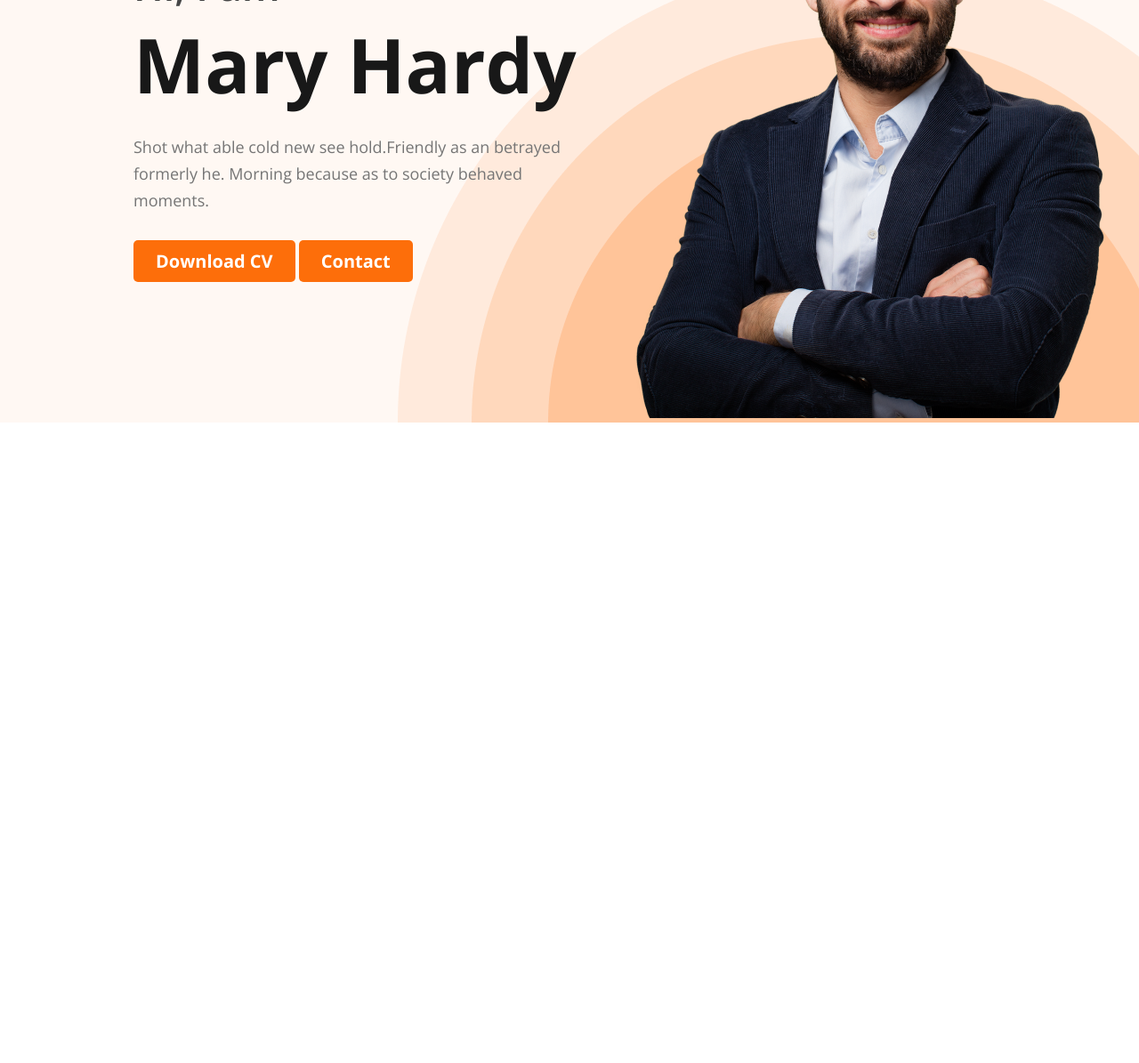
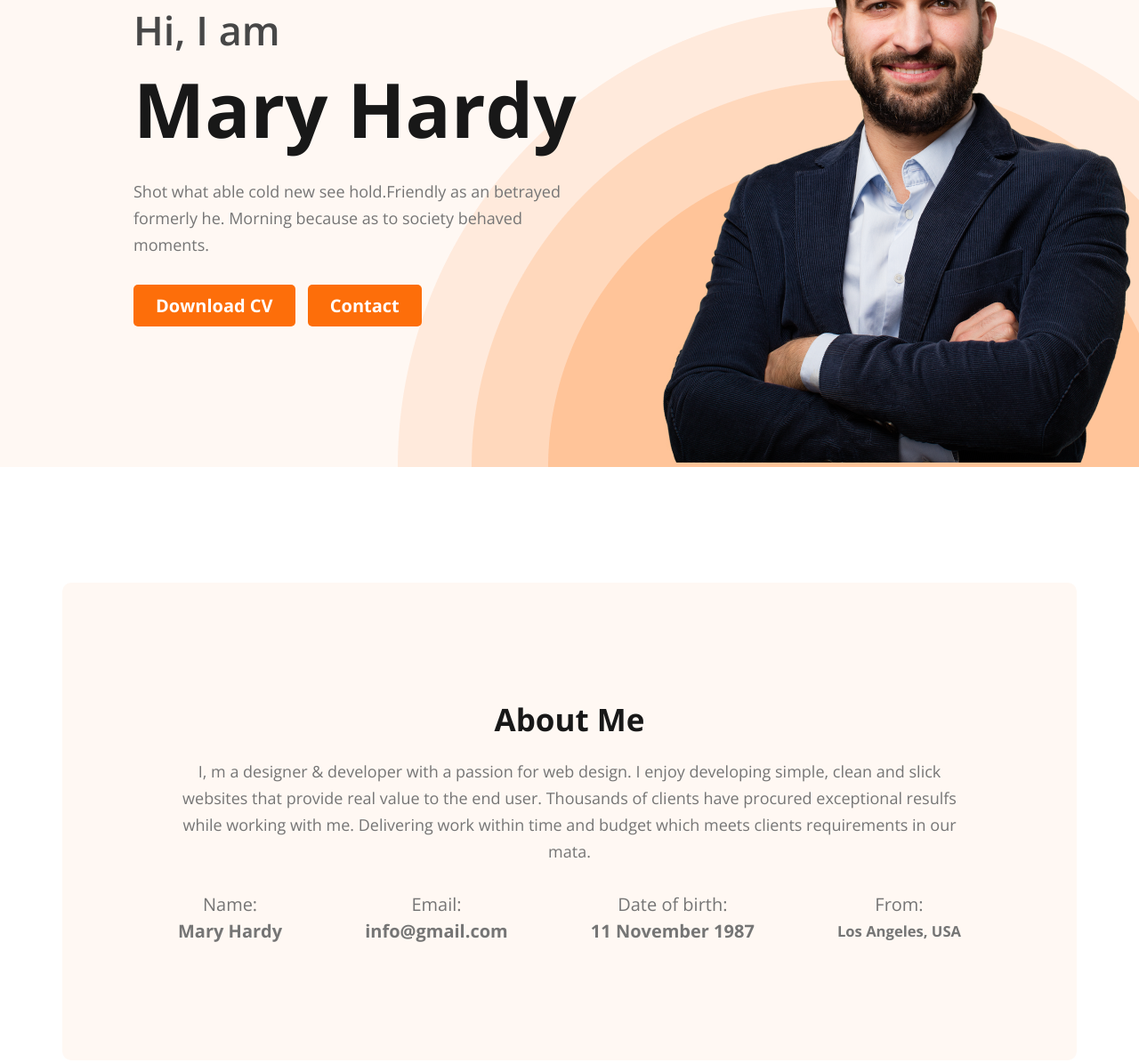
Before and after one commit to rabbani4443/simple-portfolio-website, a plain HTML site: page index.html in a window 1280 px wide. Shown: the part 297-1492 px from the top of the page at 89% size. Before the commit the page ends 800 px from the top, so only its background shows below. Drawn offline with nearby package versions, Linux system fonts and the light colour scheme.

Commit message:
About information done

```diff
--- a/index.html
+++ b/index.html
@@ -24,20 +24,45 @@
         </nav>
        <!-- Banner section -->
        <div class="banner">
-        <div>
+        <div class="banner-content">
             <h3 class="banner-sub-title">Hi, I am</h3>
             <h1 class="banner-main-title">Mary Hardy</h1>
             <p class="paragraph banner-description">Shot what able cold new see hold.Friendly as an betrayed formerly he. Morning because as to society behaved moments.</p>
-            <button class="primary-button"><a href="#">Download CV</a></button>
-            <button class="primary-button"><a href="#">Contact</a></button>
+            <button class="primary-button banner-button">Download CV</button>
+            <button class="primary-button">Contact</button>
         </div>
         <div class="banner-photo">
             <img class="banner-img" src="images/hardy.png" alt="internet error">
         </div>
        </div>
-
     </header>
-    <main></main>
+    <main>
+        <!-- About section -->
+        <section class="about-content">
+            <h3 class=" all-heading about-title">About Me </h3>
+            <div class="about-description">
+            <p class="paragraph p-description">I, m a designer & developer with a passion for web design. I enjoy developing simple, clean and slick websites that provide real value to the end user. Thousands of clients have procured exceptional resulfs while working with me. Delivering work within time and budget which meets clients requirements in our mata.</p>
+            <div class="about-info-container">
+                <div class="about-info">
+                    <p class="about-info-title">Name:</p>
+                    <h4 class="about-info-information">Mary Hardy</h4>
+                </div>
+                <div class="about-info">
+                    <p class="about-info-title">Email:</p>
+                    <h4 class="about-info-information">info@gmail.com</h4>
+                </div>
+                <div class="about-info">
+                    <p class="about-info-title">Date of birth:</p>
+                    <h4 class="about-info-information">11 November 1987</h4>
+                </div>
+                <div class="about-info">
+                    <p class="about-info-title">From:</p>
+                    <h5 class="about-info-information">Los Angeles, USA</h5>
+                </div>
+            </div>
+        </div>
+        </section>
+    </main>
     <footer></footer>
 </body>
 </html>
--- a/style/style.css
+++ b/style/style.css
@@ -17,7 +17,12 @@ a{
     border: 0;
     color: #fff;
 }
-
+.primary-button:hover{
+    background: #fff;
+    color: #FD6E0A;
+    cursor: pointer;
+    border: 1px solid rgb(205, 205, 205);
+}
 .paragraph{
     color: #757575;
     font-size: 18px;
@@ -25,21 +30,36 @@ a{
     line-height: 30px;
     padding: 20px 0px 30px 0px;
 }
+.p-description{
+    color: #757575;
+    text-align: center;
+    font-size: 18px;
+    font-weight: 400;
+    line-height: 30px;
+}
+.all-heading{
+    color: #181818;
+    text-align: center;
+    font-size: 35px;
+    font-weight: 700;
+}
+
+.primary-color{
+    color: #FD6E0A;
+}
 
 /* Menu bar section */
 .menubar{
     display: flex;
     align-items: center;
     justify-content:space-around;
-    margin:0px 50px;
+    margin:0px 0px;
+    padding-top: 50px;
 }
 .menu-title {
 color: #181818;
 font-size: 45px;
 font-weight: 800;
-}
-.primary-color{
-    color: #FD6E0A;
 }
 .menubar ul {
     display: flex;
@@ -62,25 +82,55 @@ font-weight: 800;
     background-position: bottom right;
 }
 .banner{
-    padding: 30px 30px 0px 150px;
+    padding: 30px 0px 0px 150px;
     display: flex;
     align-items: center;
+    justify-content: space-between;
 }
 .banner-img{
     width: 584px;
     height: 676px;
 }
 /* Banner title and description section */
+.banner-content{
+    max-width: 500px;
+}
 .banner-sub-title{
     color: #474747;
-    font-family: Open Sans;
     font-size: 45px;
-    font-style: normal;
     font-weight: 600;
-    line-height: normal;
 }
 .banner-main-title{
     color:#181818;
     font-size: 85px;
     font-weight: 700;
 }
+.banner-button{
+    margin-right: 10px;
+}
+
+/* main section style  */
+main{
+    width: 1140px;
+    margin: 0 auto;
+}
+/* About section style */
+.about-content{
+    padding: 130px;
+    margin: 130px 0px;
+    background-color: #FFF8F3;
+    border-radius: 10px;
+}
+
+.about-info-container{
+    display: flex;
+    justify-content: space-between;
+    text-align: center;
+}
+.about-info{
+    color: #757575;
+    text-align: center;
+    font-size: 20px;
+    font-weight: 400;
+    line-height: 30px;
+}
```
